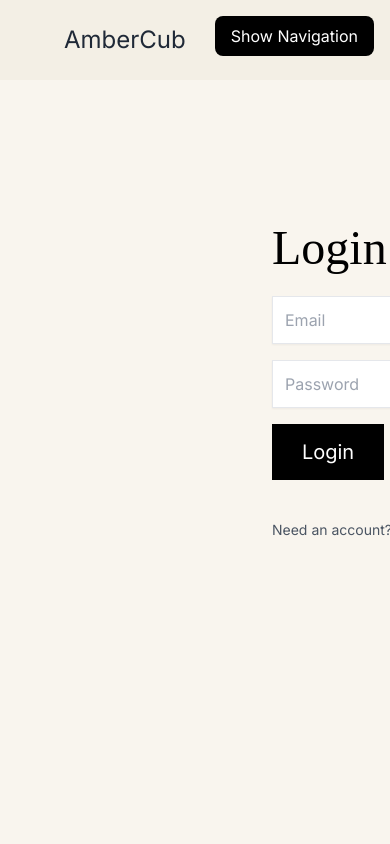
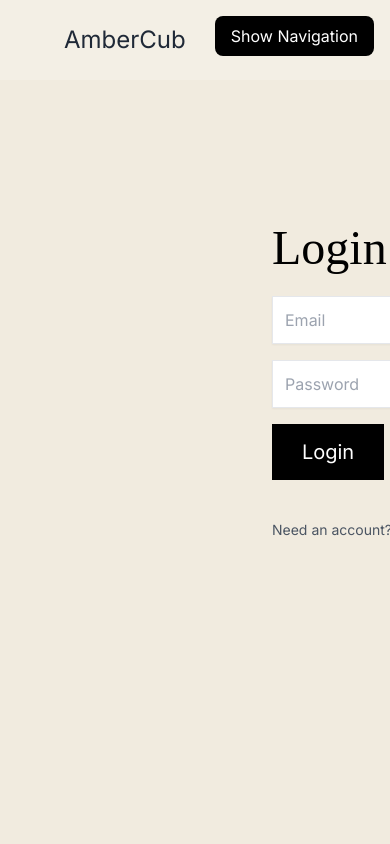
Before and after one commit to PRINCEjain0/Prodools, a Next.js app: page /login in a window 390 px wide. Shown: the top 844 px of the page. Built offline with nearby package versions, Linux system fonts and the light colour scheme.

Commit message:
fixed password

```diff
--- a/app/login/page.jsx
+++ b/app/login/page.jsx
@@ -6,7 +6,7 @@ export default function LoginPage() {
     <>
     <div className="flex flex-col ">
     <Navbar />
-      <section className="flex flex-grow h-screen bg-cream-2 ">
+    <section className="flex flex-grow h-screen bg-cream-1 ">
         <div className="flex flex-col w-full max-w-md p-8 ml-60   md:w-1/2 lg:w-1/3">
           <h2 className="libre-baskerville-regular mb-5 mt-28 text-black text-5xl">Login</h2>
           <form>
@@ -42,13 +42,13 @@ export default function LoginPage() {
             <p href="#" className="hover:underline">Need an account? <a className='underline'>Signup here</a></p>
           </div>
         </div>
-        <div className="hidden bg-cover ml-28 lg:block lg:w-full">
+        <div className="hidden bg-cover ml-28 lg:block lg:w-2/3">
 
       <div style={{ height: "700px", position: "relative" }}>
   <Image
     src="https://images.unsplash.com/photo-1433574466251-fe1be0d9b3d2?q=80&w=1471&auto=format&fit=crop&ixlib=rb-4.0.3&ixid=M3wxMjA3fDB8MHxwaG90by1wYWdlfHx8fGVufDB8fHx8fA%3D%3D"
     alt="Background Image"
-    className='object-fit: cover; height:100%'
+
     objectFit="cover" // Or "contain" depending on your preference
     layout="fill"
   />
```
